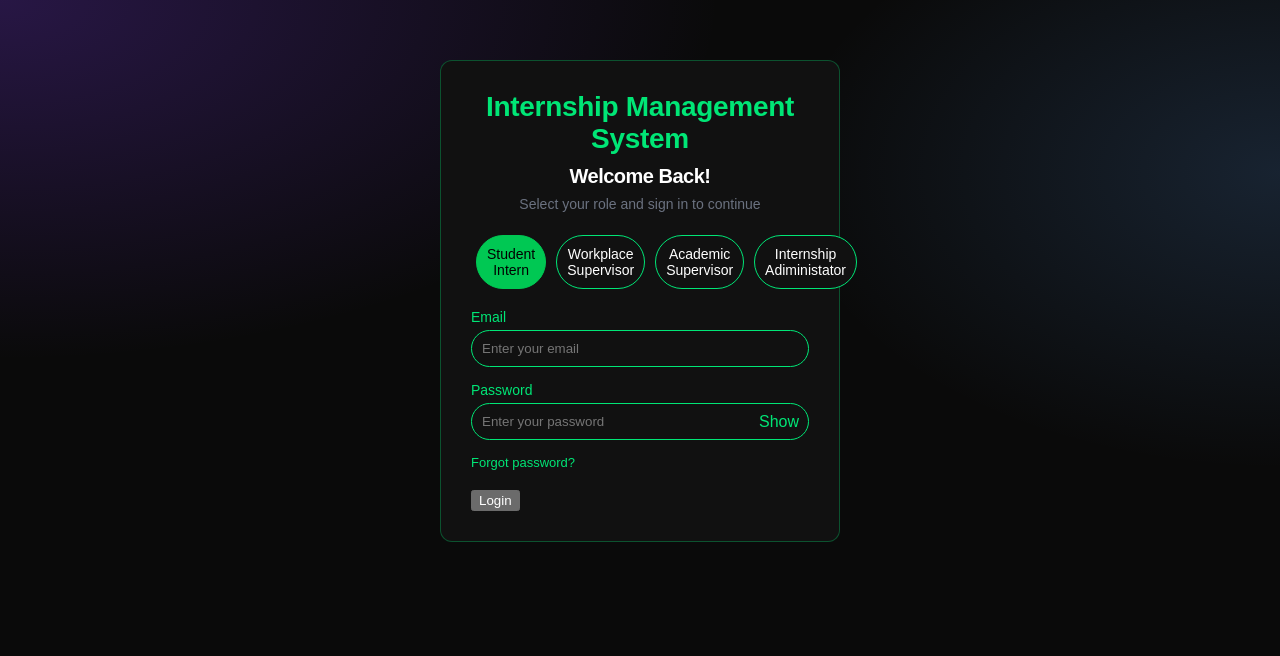
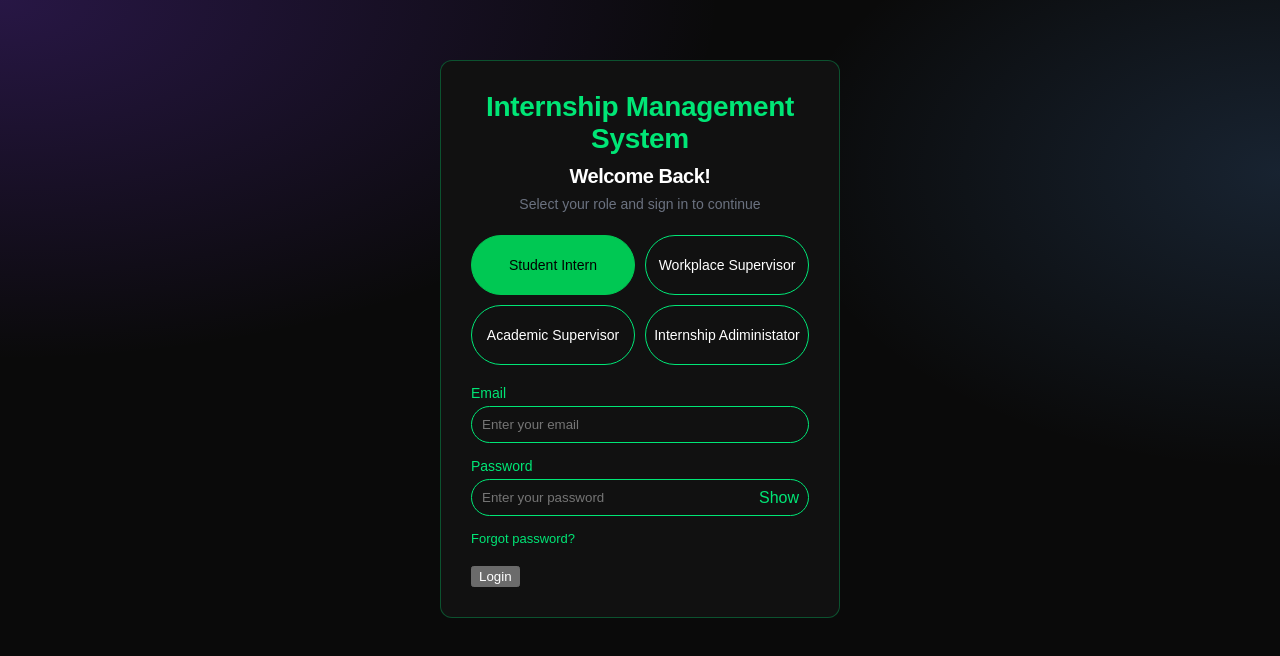
Before and after one commit to Beth-2031/internship_project, a React (Vite) app in the folder frontend/: page / in a window 1280 px wide. Shown: the top 656 px of the page. Built offline with nearby package versions, Linux system fonts and the light colour scheme; no server answers.

Commit message:
login page

```diff
--- a/frontend/src/STYLES/loginPage.css
+++ b/frontend/src/STYLES/loginPage.css
@@ -38,18 +38,22 @@ body {
 }
 
 .role-selector {
-  display: flex;
-  justify-content: space-between;
+  display: grid;
+  grid-template-columns: repeat(2, 1fr);
+  gap: 10px;
+  width: 100%;
   margin-bottom: 20px;
 }
 
 .role-selector button {
-  flex: 1;
-  padding: 10px;
-  margin: 0 5px;
-  border:  1px solid #00e676;
+  width: 100%;
+  height: 60px;
+  padding: 8px;
+  text-align: center;
+  margin: 0;
+  border: 1px solid #00e676;
   background: #111111;
-  color:#ffffff;
+  color: #ffffff;
   cursor: pointer;
   border-radius: 50px;
   font-size: 14px;
```
